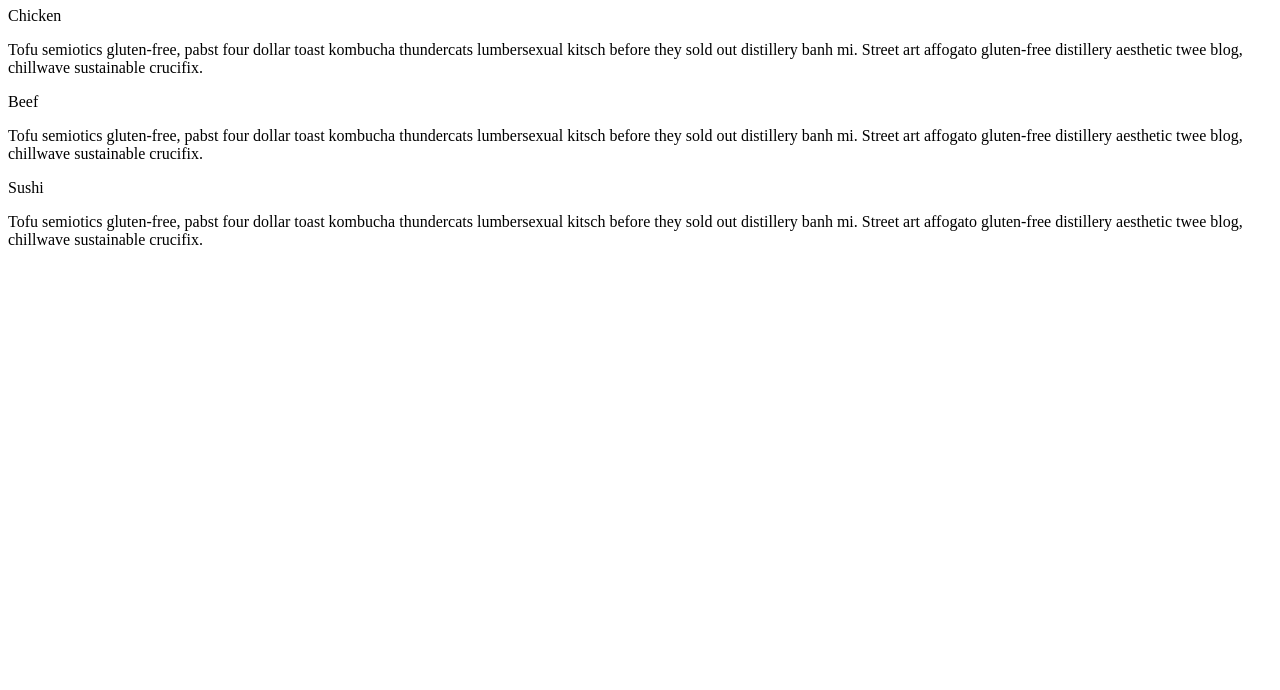
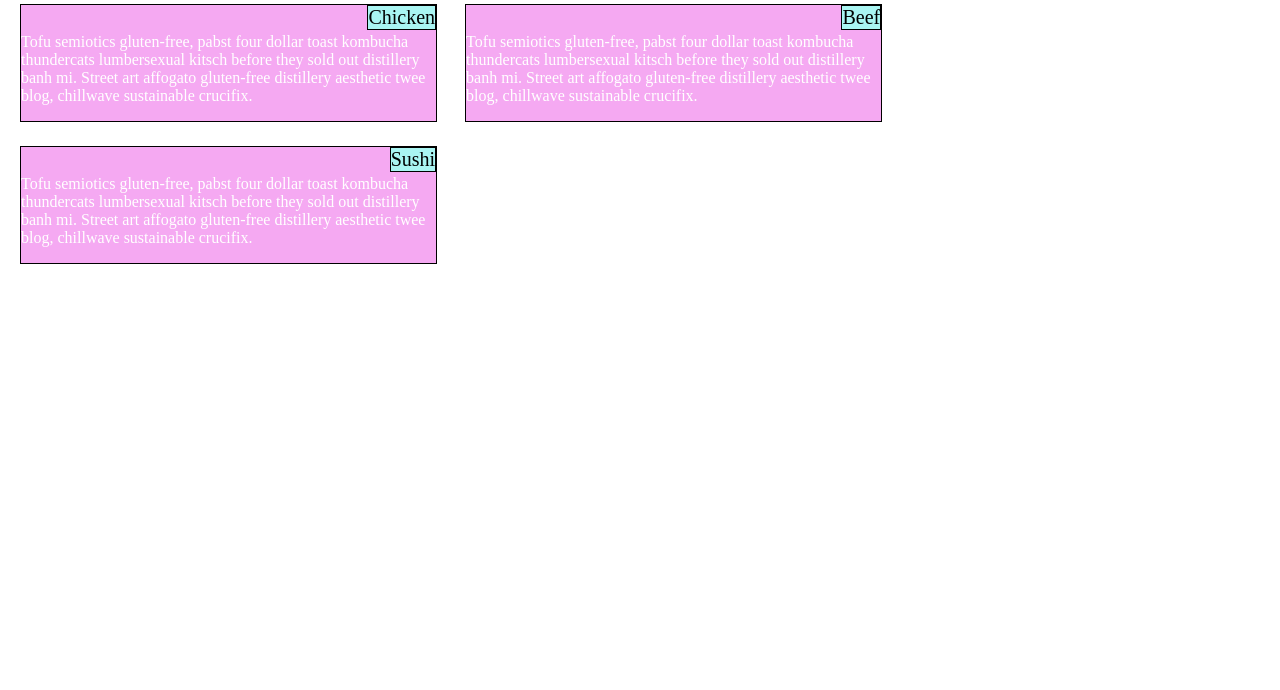
Before and after one commit to lukacode/module2-solution, a plain HTML site: page index.html in a window 1280 px wide. Shown: the part 110-800 px from the top of the page. Drawn offline with Linux system fonts and the light colour scheme.

Commit message:
Update index.html

```diff
--- a/index.html
+++ b/index.html
@@ -3,7 +3,7 @@
 <html>
 <head>
 	<title>Our menu</title>
-	<link rel="stylesheet" type="text/css" href="blob/gh-pages/css">
+	<link rel="stylesheet" type="text/css" href="stylesheets/stylesheet.css">
 </head>
 <body>
 	<h1>Our menu.<br/> HELLO</h1>
```
